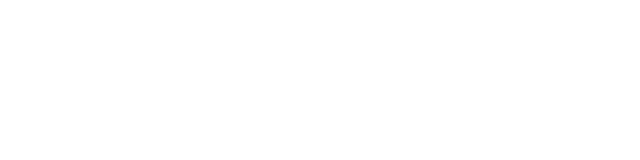
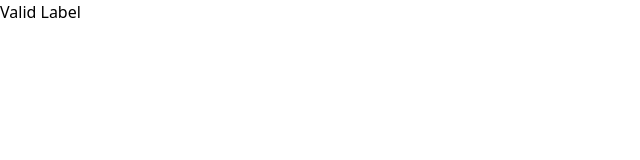
Before and after one commit to test-party/guinea-pig-next, a Next.js app: page /aria-meter-name in a window 1280 px wide. Shown: the top 160 px of the page, without its empty margins (0-640 px from the left). Built offline with nearby package versions, Linux system fonts and the light colour scheme.

Commit message:
amk - expanded tests

```diff
--- a/src/app/aria-meter-name/page.tsx
+++ b/src/app/aria-meter-name/page.tsx
@@ -7,6 +7,8 @@ export default function Page() {
       <div role="meter" id="albmissing" aria-labelledby="nonexistent"></div>
       <div role="meter" id="albempty" aria-labelledby="emptydiv"></div>
       <div id="emptydiv"></div>
+      <div role="meter" id="valid-label-meter"></div>
+      <div id="valid">Valid Label</div>
     </body>
   );
   }
```
